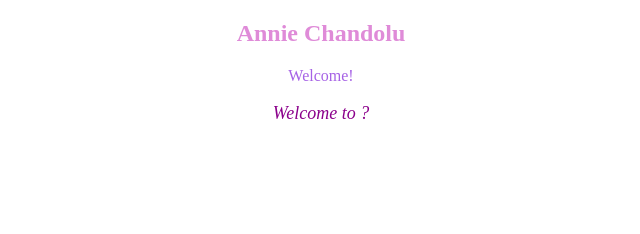
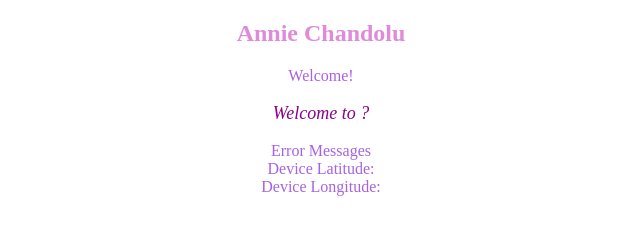
Before and after one commit to annie0sc/ac-client-hunt, a website: page index.html in a window 1280 px wide. Shown: the whole page, without its empty margins (319-959 px from the left). Drawn offline with Linux system fonts and the light colour scheme.

Commit message:
Added text to message boxes in index.html

```diff
--- a/index.html
+++ b/index.html
@@ -14,9 +14,9 @@
                 <br>
                 <div id="location">Welcome to <span id="locationAnwer">?</span></div>
                 <br>
-                <div id="error-message"></div>
-                <div id="device-lat"></div>
-                <div id="device-long"></div>
+                <div id="error-message">Error Messages</div>
+                <div id="device-lat">Device Latitude: </div>
+                <div id="device-long">Device Longitude: </div>
                 <!-- window.addEventListener('load', main);
                 locationElement.addEventListener('click', locationHandler);
                 locationElement.addEventListener('touch', locationHandler); -->
```
